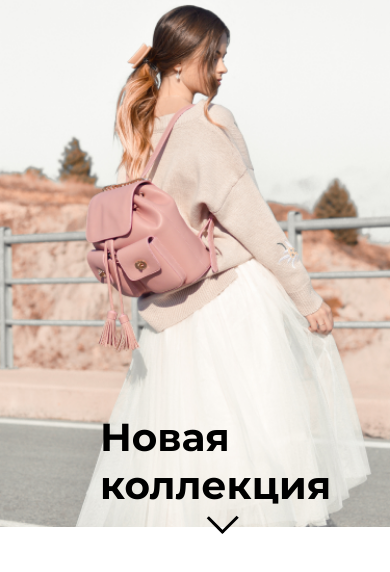
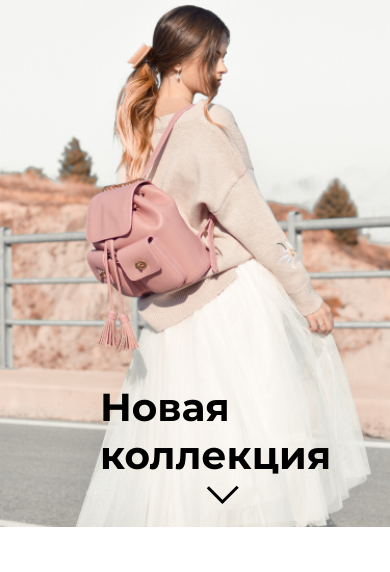
Before and after one commit to WebHeroSchool/Lococss, a plain HTML site: page index.html in a window 390 px wide. Shown: the part 92-664 px from the top of the page. Drawn offline with Linux system fonts and the light colour scheme.

Commit message:
изменен top в мобильной версии

```diff
--- a/style.css
+++ b/style.css
@@ -729,7 +729,7 @@ i {
 
   .wrap-coll__new {
     font-size: 49px;
-    top: 600px;
+    top: 595px;
     padding: 0 0 0 230px;
     position: relative;
   }
@@ -784,7 +784,7 @@ i {
 @media (max-width: 730px) {
   .wrap-coll__new {
     font-size: 47px;
-    top: 565px;
+    top: 560px;
     padding: 0 0 0 220px;
   }
 }
@@ -792,7 +792,7 @@ i {
 @media (max-width: 690px) {
   .wrap-coll__new {
     font-size: 45px;
-    top: 525px;
+    top: 515px;
     padding: 0 0 0 210px;
   }
 }
@@ -800,7 +800,7 @@ i {
 @media (max-width: 640px) {
   .wrap-coll__new {
     font-size: 45px;
-    top: 485px;
+    top: 475px;
     padding: 0 0 0 200px;
   }
 }
@@ -808,7 +808,7 @@ i {
 @media (max-width: 600px) {
   .wrap-coll__new {
     font-size: 43px;
-    top: 445px;
+    top: 435px;
     padding: 0 0 0 180px;
   }
 }
@@ -816,7 +816,7 @@ i {
 @media (max-width: 555px) {
   .wrap-coll__new {
     font-size: 41px;
-    top: 405px;
+    top: 395px;
     width: 100%;
     padding: 0 0 0 150px;
   }
@@ -825,7 +825,7 @@ i {
 @media (max-width: 510px) {
   .wrap-coll__new {
     font-size: 41px;
-    top: 365px;
+    top: 355px;
     width: 100%;
     padding: 0 0 0 120px;
   }
@@ -849,7 +849,7 @@ i {
 
   .wrap-coll__new {
     font-size: 39px;
-    top: 435px;
+    top: 405px;
     padding: 0 0 0 100px;
   }
 
@@ -937,7 +937,7 @@ i {
     position: fixed;
     font-size: 40px;
     line-height: 41px;
-    top: 370px;
+    top: 340px;
     padding: 0 35px;
   }
 
```
